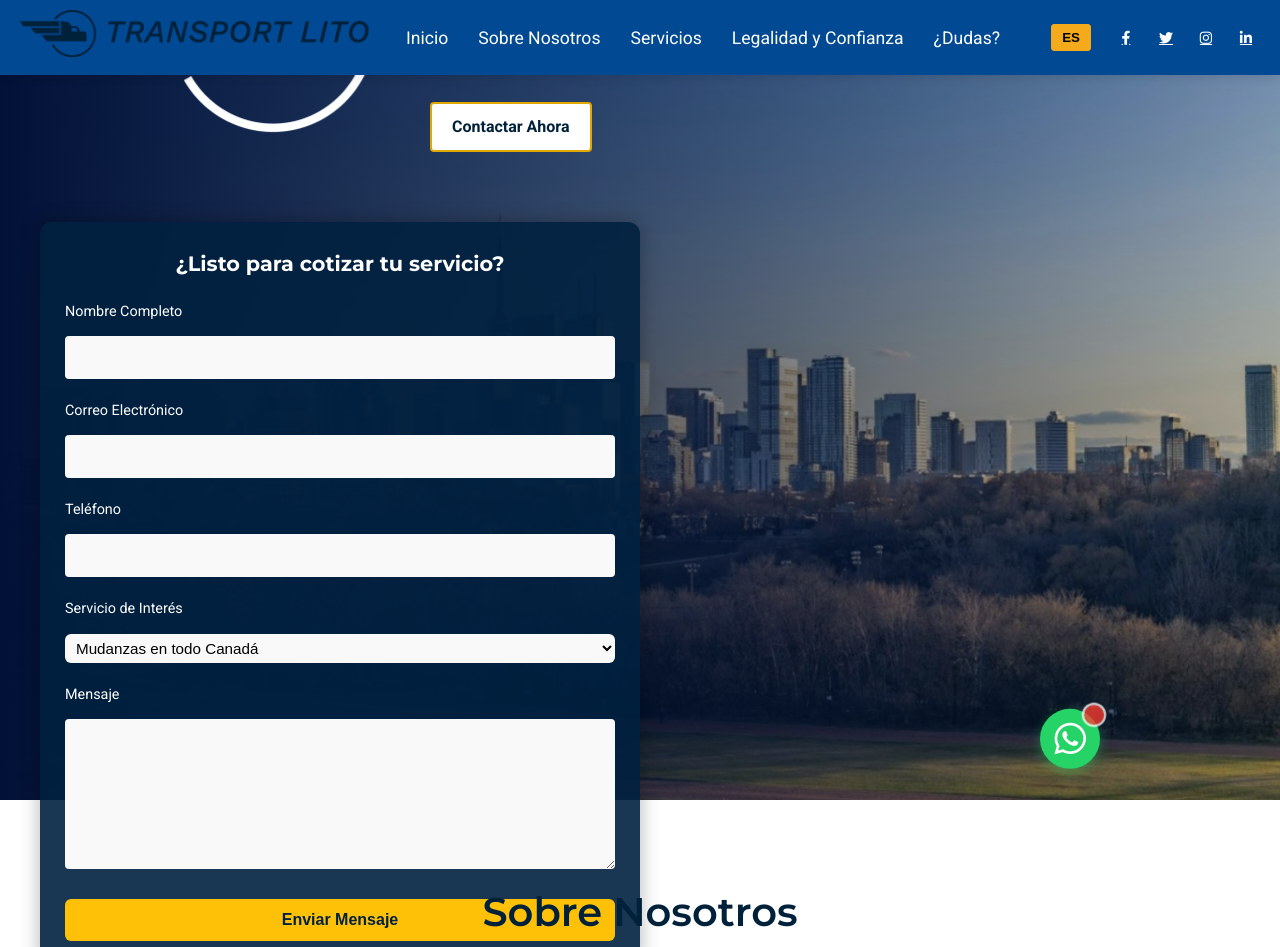
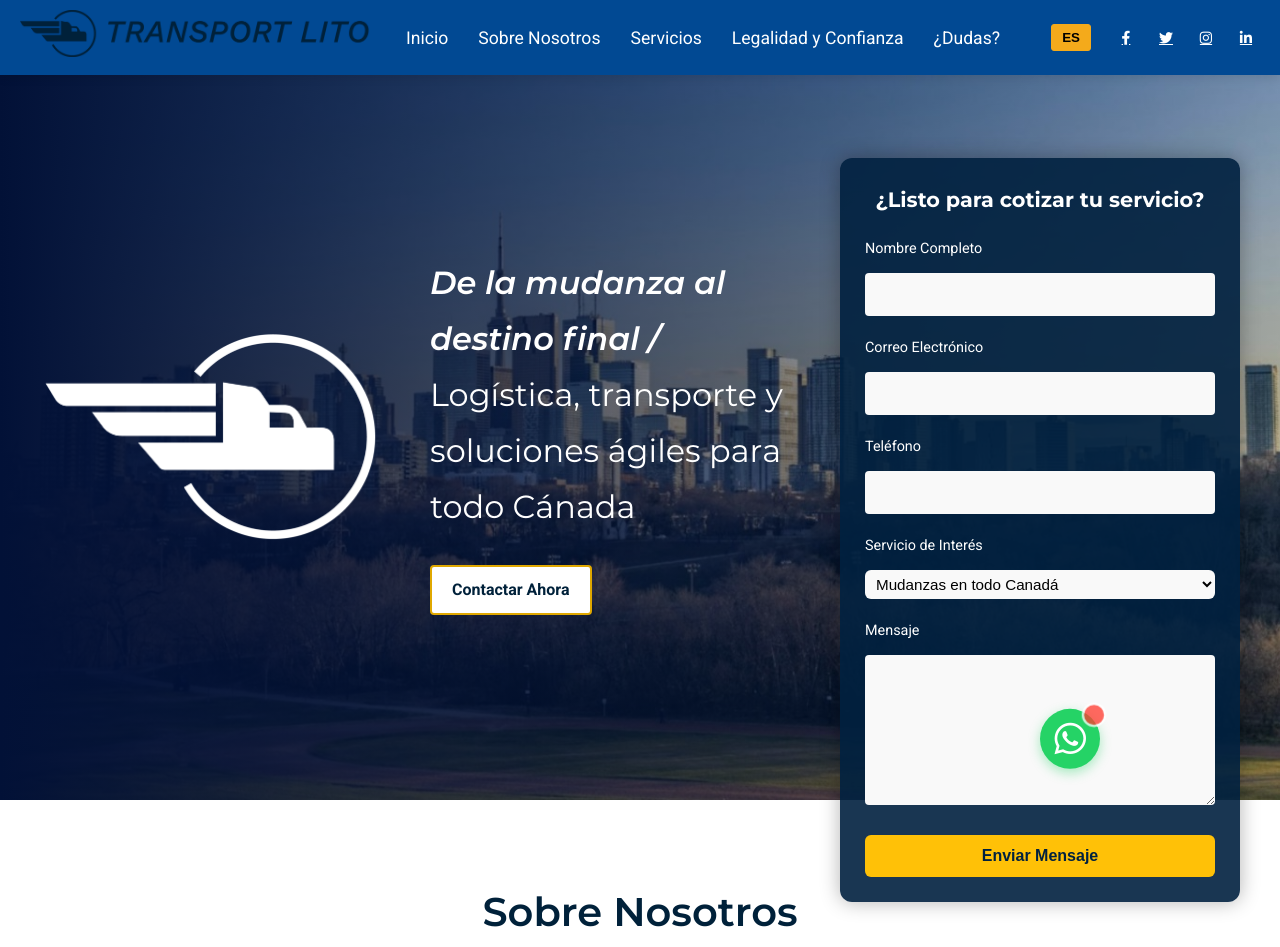
Before and after one commit to CarlosIsaelRamirezGonzalez/CarlosIsaelRamirezGonzalez.github.io, a plain HTML site: page index.html in a window 1280 px wide. Shown: the top 947 px of the page. Drawn offline with nearby package versions, Linux system fonts and the light colour scheme.

Commit message:
Bug arreglado

```diff
--- a/css/index-styles.css
+++ b/css/index-styles.css
@@ -285,12 +285,12 @@ header {
 
 
 .hero-form {
-  margin-top: 30px; /* Reducido de 80px */
+  margin-top: 190px; /* Reducido de 80px */
   background-color: rgba(0, 33, 64, 0.9);
   padding: 25px; /* Reducido de 30px */
   border-radius: 12px;
   width: 100%;
-  max-width: 600px !important;
+  max-width: 400px !important;
   flex-shrink: 0;
   box-shadow: 0 0 20px rgba(0, 0, 0, 0.3);
   box-sizing: border-box; /* Asegura que el padding no aumente el tamaño total */
```
